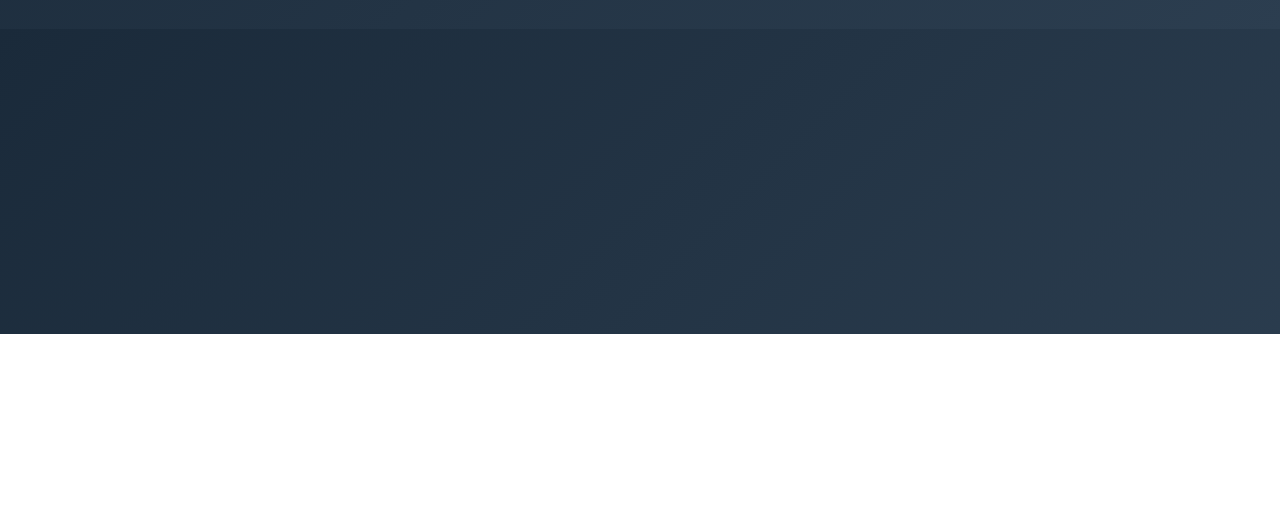
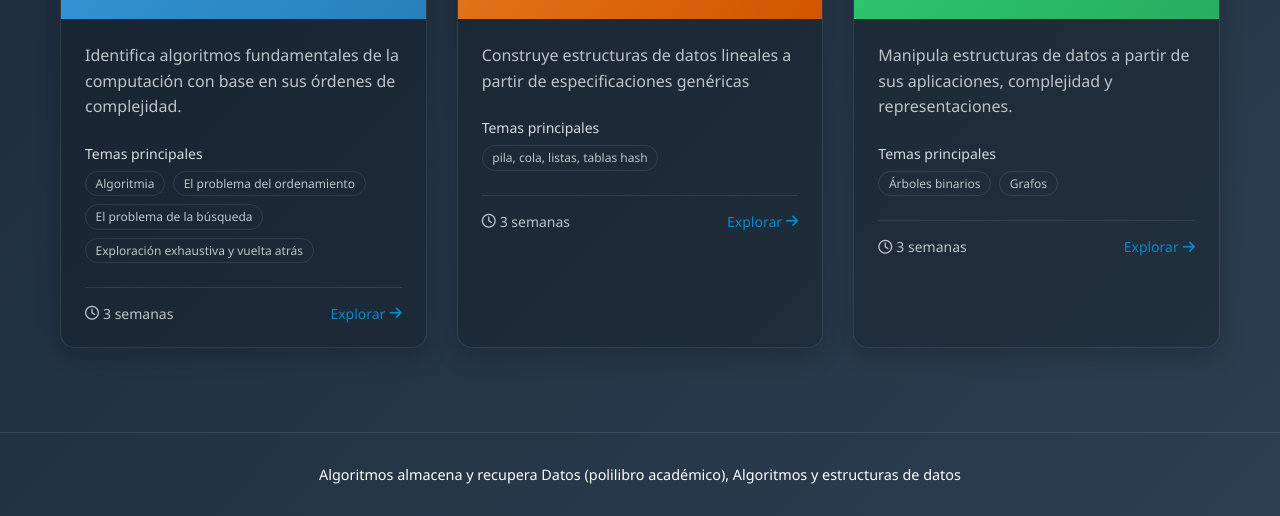
Before and after one commit to EscomISR/Algo_Estruct_Datos, a plain HTML site: page Unidades.html in a window 1280 px wide. Shown: the part 466-982 px from the top of the page. Before the commit the page ends 800 px from the top, so only its background shows below. Drawn offline with Linux system fonts and the light colour scheme.

Commit message:
commit 7

```diff
--- a/Unidades.html
+++ b/Unidades.html
@@ -487,7 +487,7 @@
         document.addEventListener('DOMContentLoaded', () => {
             const units = [
                 { id: 1, title: "Unidad I", subtitle: "Algoritmos fundamentales", description: "Identifica algoritmos fundamentales de la computación con base en sus órdenes de complejidad.", icon: "fa-book-open", duration: "3 semanas", topics: ["Algoritmia", "El problema del ordenamiento", "El problema de la búsqueda", "Exploración exhaustiva y vuelta atrás"] },
-                { id: 2, title: "Unidad II", subtitle: "Estructuras de datos lineales", description: "Construye estructuras de datos lineales a partir de especificaciones genéricas", icon: "fa-list", duration: "3 semanas", topics: ["pila, cola, listas, tablas hash"] },<br><br
+                { id: 2, title: "Unidad II", subtitle: "Estructuras de datos lineales", description: "Construye estructuras de datos lineales a partir de especificaciones genéricas", icon: "fa-list", duration: "3 semanas", topics: ["pila, cola, listas, tablas hash"] },
                 { id: 3, title: "Unidad III", subtitle: "Estructuras de datos no lineales", description: "Manipula estructuras de datos a partir de sus aplicaciones, complejidad y representaciones.", icon: "fa-tree", duration: "3 semanas", topics: ["Árboles binarios", "Grafos"] }
 
             ];
```
